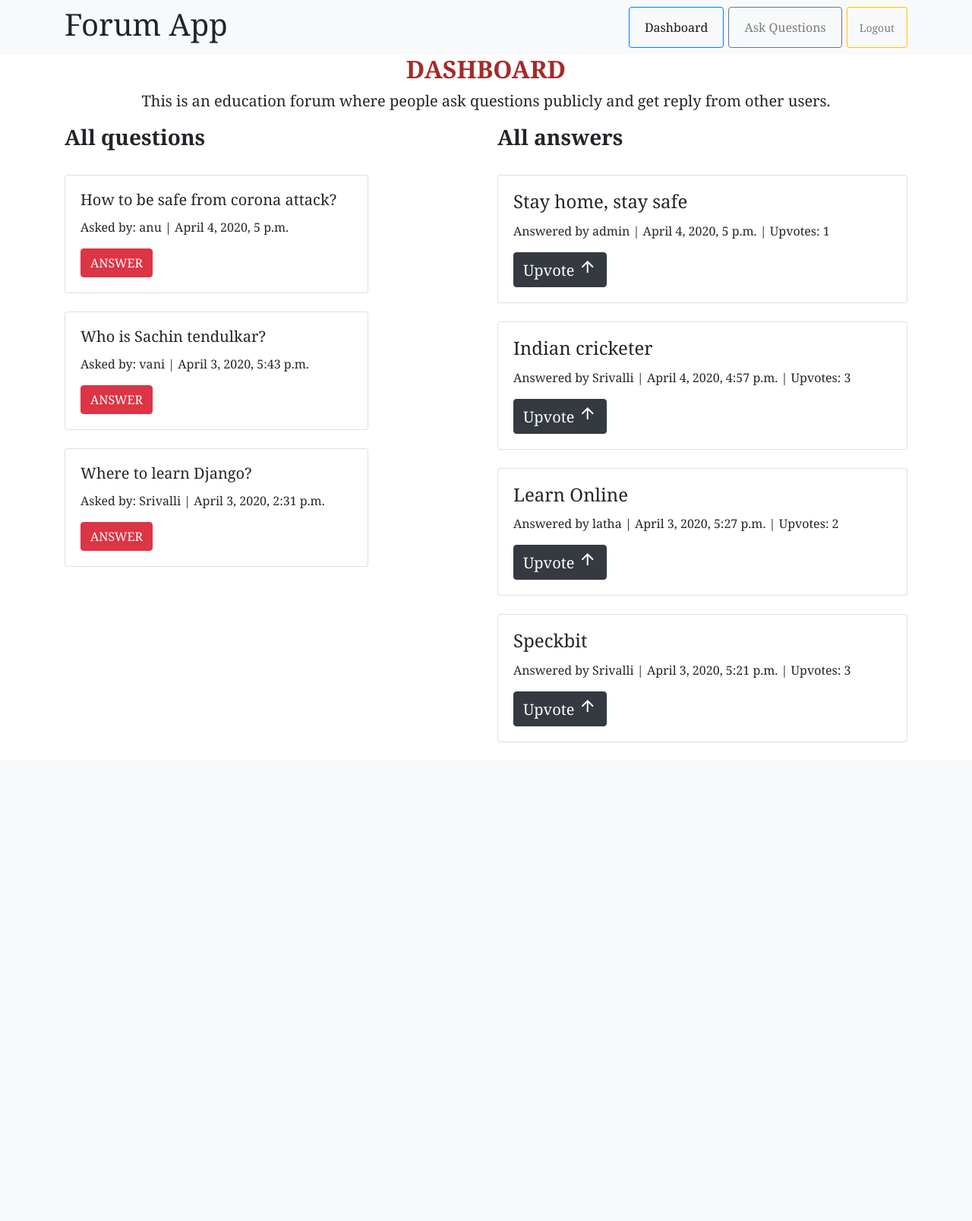
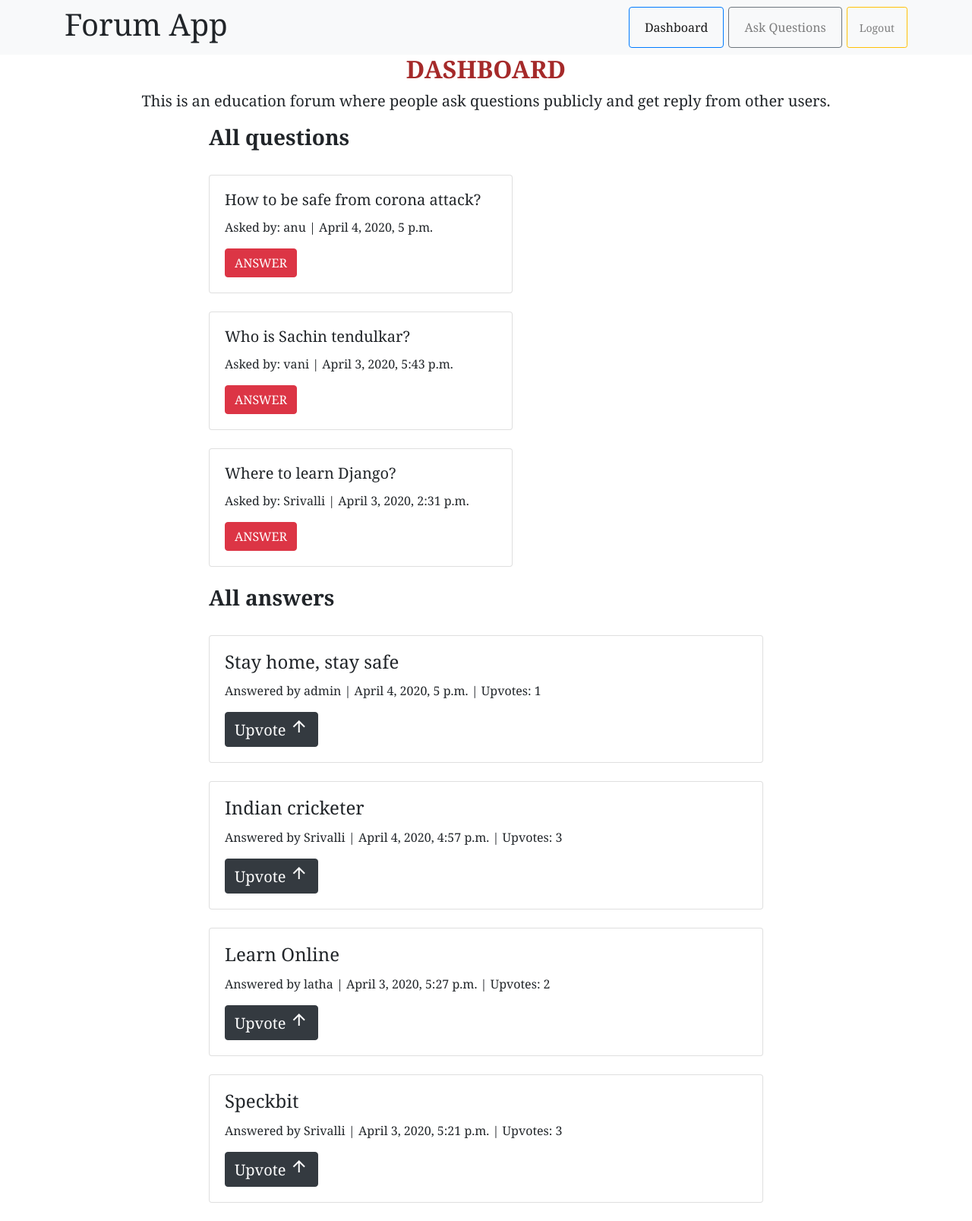
Before and after one commit to SrivalliSSB/Forum-App, a Django app: page /dashboard/ in a window 1280 px wide. Shown: the whole page at 76% size. Before the commit the page ends 977 px from the top, so only its background shows below. Run offline with Django 3.2, Linux system fonts and the light colour scheme; data comes from the database, SQL or seed files in the repository; some libraries are stand-ins or nearby versions.

Commit message:
changes made in questions page

```diff
--- a/quora/templates/dashboard.html
+++ b/quora/templates/dashboard.html
@@ -5,10 +5,13 @@
 
         <p style="font-size: 20px;text-align: center;">This is an education forum where people ask questions publicly and get reply from other users.</p>
         <div class="row">
-        <div class="col-md-6">
-            <div class="sub-head">
-                <h3 style="font-weight: bold;">All questions</h3>
-            </div>
+        <div class="col-md-2">
+        </div>
+        <div class="col-md-8">
+
+        <div class="sub-head">
+            <h3 style="font-weight: bold;">All questions</h3>
+        </div>
             <br>
             {%for q in all_questions%}
             <div class="card" style="width: 25rem;">
@@ -21,8 +24,8 @@
             </div>
             <br>
 			{% endfor %}
-        </div>
-        <div class="col-md-6">
+
+
             <div class="sub-head">
                 <h3  style="font-weight: bold;">All answers</h3>
             </div>
@@ -42,7 +45,9 @@
 						</div>
 					</div><br>
 			{% endfor %}
-			</div>
+            </div>
+            <div class="col-md-2">
+            </div>
         </div>
     </div>
 
--- a/quora/templates/question.html
+++ b/quora/templates/question.html
@@ -1,6 +1,6 @@
 {% extends 'base1.html' %}
 {% block body %}
-<p>{{user.username}}</p>
+
 	<div class="container">
 		<div class="row">
 			<div class="col-md-2"></div>
```
